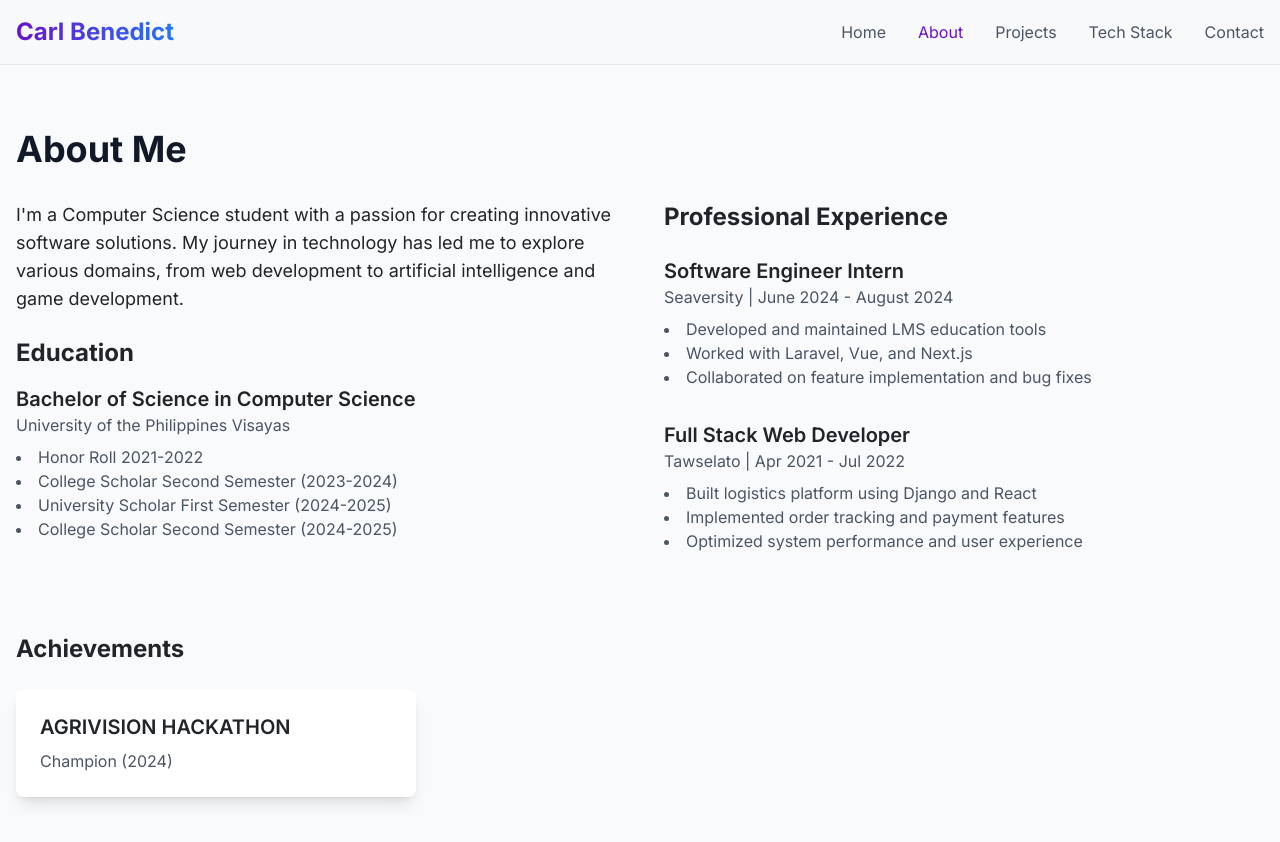
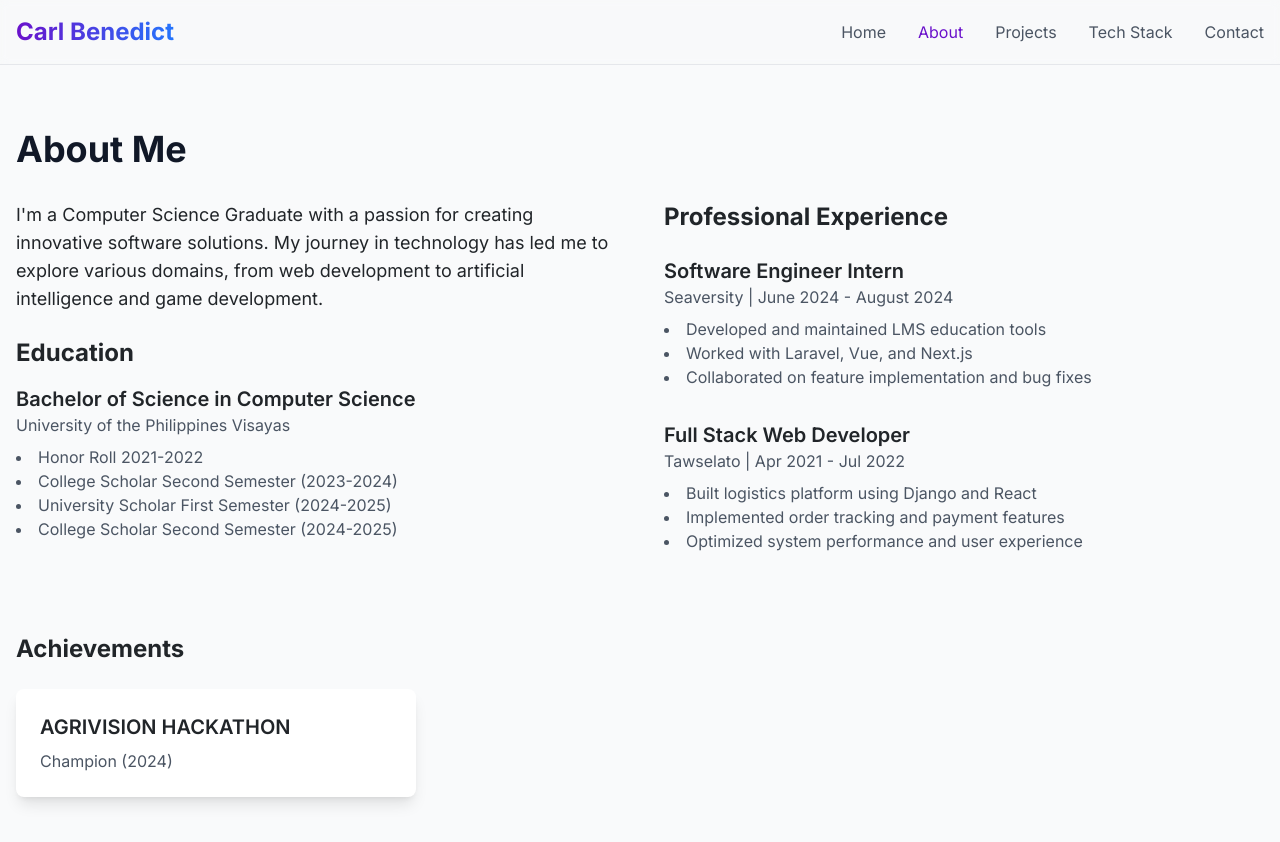
Before and after one commit to HENERALPEPITO/portfolio-website, a Next.js app: page /about in a window 1280 px wide. Shown: the top 842 px of the page. Built offline with nearby package versions, Linux system fonts and the light colour scheme.

Commit message:
update some details.

```diff
--- a/src/app/about/page.tsx
+++ b/src/app/about/page.tsx
@@ -8,7 +8,7 @@ export default function About() {
           <div>
             <div className="prose dark:prose-invert max-w-none">
               <p className="text-lg mb-6">
-                I&#39;m a Computer Science student with a passion for creating innovative software solutions.
+                I&#39;m a Computer Science Graduate with a passion for creating innovative software solutions.
                 My journey in technology has led me to explore various domains, from web development to
                 artificial intelligence and game development.
               </p>
--- a/src/app/page.tsx
+++ b/src/app/page.tsx
@@ -11,7 +11,7 @@ export default function Home() {
             Hi, I&#39;m <span className="text-blue-600">Carl Benedict</span>
           </h1>
           <p className="text-xl text-gray-600 dark:text-gray-300 mb-8 leading-relaxed">
-            A Computer Science student and Full Stack Developer passionate about creating innovative software solutions
+            A Computer Science Graduate and Full Stack Developer passionate about creating innovative software solutions
           </p>
           <div className="flex flex-col sm:flex-row gap-4 justify-center md:justify-start">
             <Link
```
